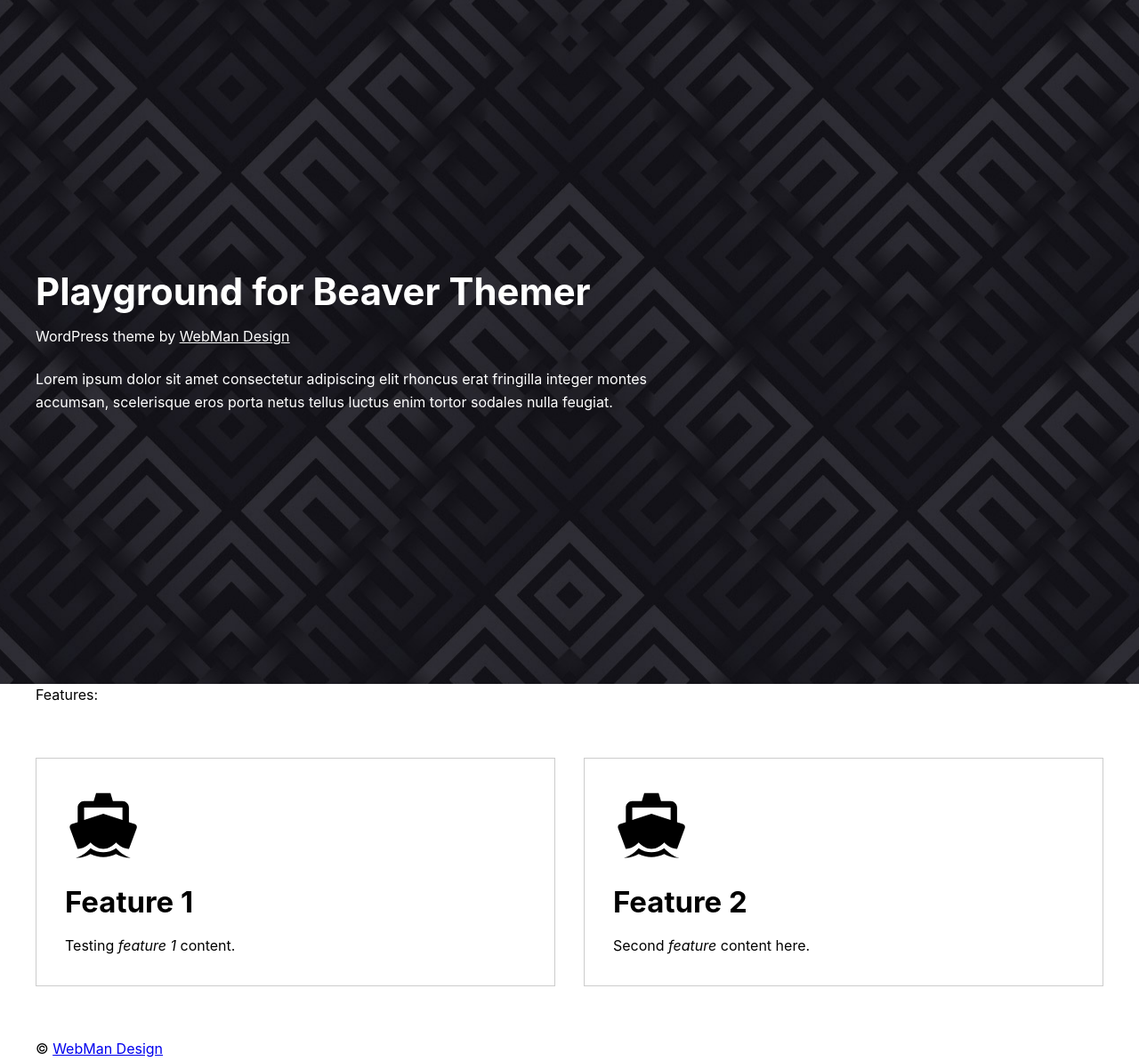
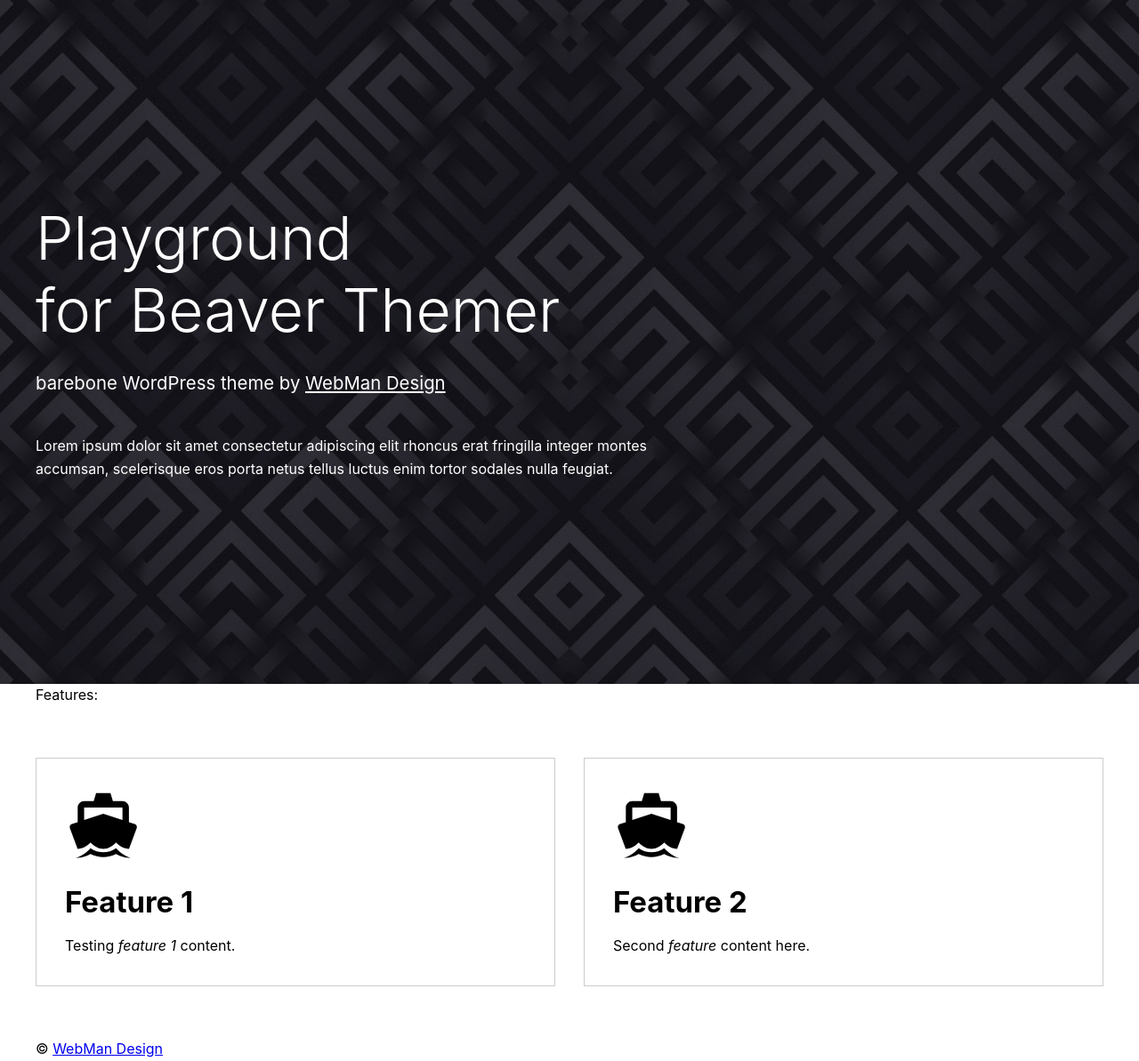
Before and after one commit to webmandesign/playground-for-beaver-themer, a Jekyll site: the page built from index.md, in a window 1280 px wide. Shown: the whole page at 89% size. Built offline with Jekyll 4.4.1, drawn with Linux system fonts in a browser that asks for light colours.

Commit message:
* Updating intro

```diff
--- a/_includes/header.html
+++ b/_includes/header.html
@@ -15,6 +15,7 @@
 		<div class="intro">
 			<div class="intro-content intro-column">
 				<h1>{{ page.title }}</h1>
+				<p class="subtitle">{{ page.subtitle }}</p>
 				{{ page.intro_text | markdownify }}
 			</div>
 			{% if page.intro_image %}
--- a/_sass/base/__typography.scss
+++ b/_sass/base/__typography.scss
@@ -18,7 +18,8 @@ pre, code, kbd, tt, var {
 }
 
 h1 {
-	font-size: 2.618em;
+	font-size: 4.236em;
+	font-weight: 300;
 }
 
 h2 {
--- a/_sass/header/__intro.scss
+++ b/_sass/header/__intro.scss
@@ -11,19 +11,13 @@
 		margin: 1em;
 	}
 
-}
-
-h1 {
-
-	a {
-		color: inherit;
-	}
-
-	small {
-		display: block;
-		margin-top: 1em;
-		font-size: 1rem;
-		font-weight: 400;
+	p:last-child {
+		margin-top: 2.618em;
 	}
 
 }
+
+.subtitle {
+	margin-top: -.382em / 1.272;
+	font-size: 1.272em;
+}
--- a/_sass/header/_header.scss
+++ b/_sass/header/_header.scss
@@ -8,6 +8,11 @@
 	background-position: 50% 50%;
 	background-repeat: repeat;
 	color: #fff;
+
+	a {
+		color: inherit;
+	}
+
 }
 
 @import '_intro';
--- a/index.md
+++ b/index.md
@@ -1,7 +1,8 @@
 ---
 layout: home
 html_title: Playground for Beaver Themer | WordPress theme
-title: Playground for Beaver Themer <small>WordPress theme by <a href="https://www.webmandesign.eu">WebMan Design</a></small>
+title: Playground <br>for Beaver Themer
+subtitle: barebone WordPress theme by <a href="https://www.webmandesign.eu">WebMan Design</a>
 intro_text: Lorem ipsum dolor sit amet consectetur adipiscing elit rhoncus erat fringilla integer montes accumsan, scelerisque eros porta netus tellus luctus enim tortor sodales nulla feugiat.
 intro_image:
 ---
```
